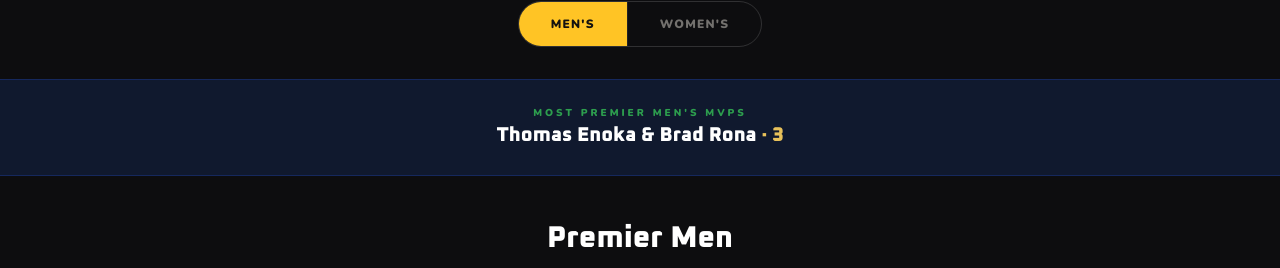
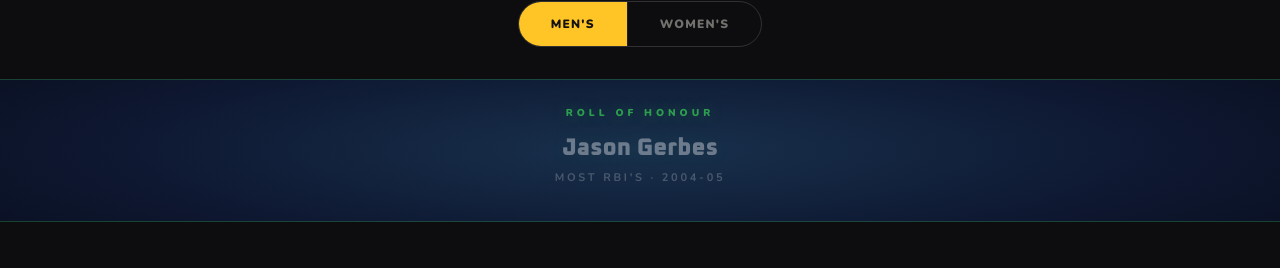
Before and after one commit to N8Nuks/grassrootsfantasy, a Next.js app: page /nfs/honours in a window 1280 px wide. Shown: the part 270-538 px from the top of the page. Built offline with nearby package versions, Linux system fonts and the light colour scheme; no server answers.

Commit message:
Honours: replace MVP strip with a rotating roll of every winner

```diff
--- a/app/nfs/honours/page.tsx
+++ b/app/nfs/honours/page.tsx
@@ -2,6 +2,7 @@ import Nav from '@/components/Nav'
 import Footer from '@/components/Footer'
 import FactsTicker from '@/components/FactsTicker'
 import GradeSwitch from '@/components/GradeSwitch'
+import HonoursTicker from '@/components/HonoursTicker'
 import { HONOURS, AWARD_LABELS, MEN_AWARDS, WOMEN_AWARDS } from '@/lib/nfsHonours'
 
 const COBALT = '#2456E6'
@@ -106,18 +107,8 @@ export default async function Honours({ searchParams }: { searchParams: Promise<
         </div>
       </section>
 
-      {/* MVP leader strip for the grade on screen */}
-      {mvpTop.length > 0 && (
-        <section className="px-5 sm:px-12 pinstripe text-center"
-          style={{ background: '#10192E', borderTop: `1px solid ${COBALT}40`, borderBottom: `1px solid ${COBALT}40`, padding: '26px 20px' }}>
-          <p className="text-[10px] font-black uppercase tracking-[0.3em] mb-2" style={{ color: accent }}>
-            Most Premier {isWomen ? "Women's" : "Men's"} MVPs
-          </p>
-          <p className="text-lg sm:text-xl font-black text-white" style={{ fontFamily: 'var(--font-heading)' }}>
-            {mvpTop.map(l => l[0]).join(' & ')} <span style={{ color: GOLD }}>· {mvp[0][1]}</span>
-          </p>
-        </section>
-      )}
+      {/* Every winner, every category, for the grade on screen */}
+      <HonoursTicker key={grade} grade={grade} accent={accent} />
 
       {/* Honours roll */}
       <section className="flex-1 px-5 sm:px-12" style={{ paddingTop: '44px', paddingBottom: '48px' }}>
--- /dev/null
+++ b/components/HonoursTicker.tsx
@@ -0,0 +1,80 @@
+'use client'
+import { useState, useEffect, useMemo } from 'react'
+import { HONOURS, AWARD_LABELS } from '@/lib/nfsHonours'
+
+function shuffle<T>(arr: T[]): T[] {
+  const a = [...arr]
+  for (let i = a.length - 1; i > 0; i--) {
+    const j = Math.floor(Math.random() * (i + 1))
+    ;[a[i], a[j]] = [a[j], a[i]]
+  }
+  return a
+}
+
+type Line = { season: string; award: string; name: string }
+
+export default function HonoursTicker({ grade, accent }: {
+  grade: 'men' | 'women'
+  accent: string
+}) {
+  // Every award, every season, for this grade — shuffled so it never reads the same twice
+  const lines = useMemo(() => {
+    const out: Line[] = []
+    for (const s of HONOURS) {
+      for (const [key, winner] of Object.entries(s[grade])) {
+        if (!winner) continue
+        out.push({ season: s.season, award: AWARD_LABELS[key] ?? key, name: winner as string })
+      }
+    }
+    return shuffle(out)
+  }, [grade])
+
+  const [idx, setIdx] = useState(0)
+  const [visible, setVisible] = useState(true)
+
+  useEffect(() => {
+    if (lines.length === 0) return
+    const t = setInterval(() => {
+      setVisible(false)
+      setTimeout(() => {
+        setIdx(i => (i + 1) % lines.length)
+        setVisible(true)
+      }, 380)
+    }, 5000)
+    return () => clearInterval(t)
+  }, [lines.length])
+
+  if (lines.length === 0) return null
+  const line = lines[idx]
+
+  return (
+    <section className="relative px-5 sm:px-12 pinstripe overflow-hidden text-center"
+      style={{
+        background: 'radial-gradient(ellipse 80% 130% at 50% 50%, #16264C 0%, #0B1226 72%)',
+        borderTop: `1px solid ${accent}55`,
+        borderBottom: `1px solid ${accent}55`,
+        padding: '26px 20px',
+      }}>
+      <div className="absolute inset-0 pointer-events-none"
+        style={{ background: `radial-gradient(ellipse 55% 90% at 50% 50%, ${accent}16 0%, transparent 72%)` }} />
+
+      <div className="relative" style={{ maxWidth: '760px', margin: '0 auto' }}>
+        <p className="text-[10px] font-black uppercase tracking-[0.4em]"
+          style={{ color: accent, textShadow: `0 0 14px ${accent}70` }}>
+          Roll of Honour
+        </p>
+        <div className="transition-opacity duration-400"
+          style={{ opacity: visible ? 1 : 0, minHeight: '62px', marginTop: '12px' }}>
+          <p className="text-lg sm:text-2xl font-black leading-tight"
+            style={{ fontFamily: 'var(--font-heading)', color: '#FFFFFF', textShadow: `0 0 20px ${accent}45` }}>
+            {line.name}
+          </p>
+          <p className="text-[11px] font-bold uppercase tracking-[0.25em]"
+            style={{ color: 'rgba(255,255,255,0.6)', marginTop: '7px' }}>
+            {line.award} · {line.season}
+          </p>
+        </div>
+      </div>
+    </section>
+  )
+}
```
